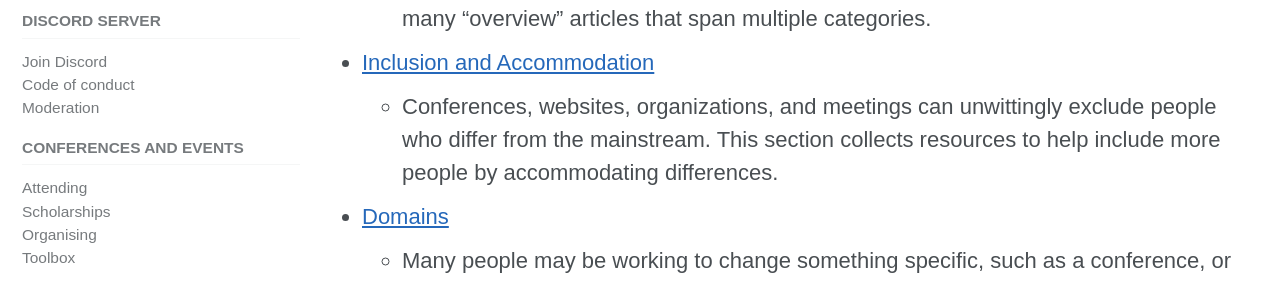
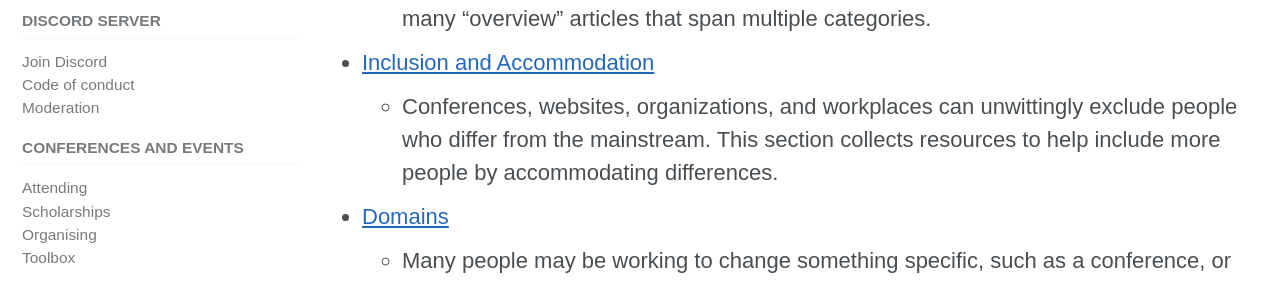
Before and after one commit to include-cpp/include-cpp.github.io, a Jekyll site: the page built from resources/index.md, in a window 1280 px wide and 900 px high, scrolled down 437 px. Shown: the part 166-449 px from the top of the window. Built offline with Jekyll 4.4.1, drawn with Linux system fonts in a browser that asks for light colours; cached includes are drawn as plain includes; nearby versions of some CDN libraries.

Commit message:
Improve wording of Intro to Inclusion section
Co-Authored-By: Kate Gregory <kategregory@users.noreply.github.com>

```diff
--- a/resources/index.md
+++ b/resources/index.md
@@ -10,7 +10,7 @@ classes: wide
 * [Articles](/resources/articles/)
   * In addition to very specific resources on language, hiring, and so on we have found many "overview" articles that span multiple categories.
 * [Inclusion and Accommodation](/resources/inclusion/)
-    * Conferences, websites, organizations, and meetings can unwittingly exclude people who differ from the mainstream. This section collects resources to help include more people by accommodating differences.
+    * Conferences, websites, organizations, and workplaces can unwittingly exclude people who differ from the mainstream. This section collects resources to help include more people by accommodating differences.
 * [Domains](/resources/domains/)
     * Many people may be working to change something specific, such as a conference, or their hiring process, to be more welcoming and inclusive. We have gathered some inclusion-specific resources for particular areas.
 * [References](/resources/references/)
```
Also changed, not shown: resources/inclusion/index.md (+1 -1 lines).
